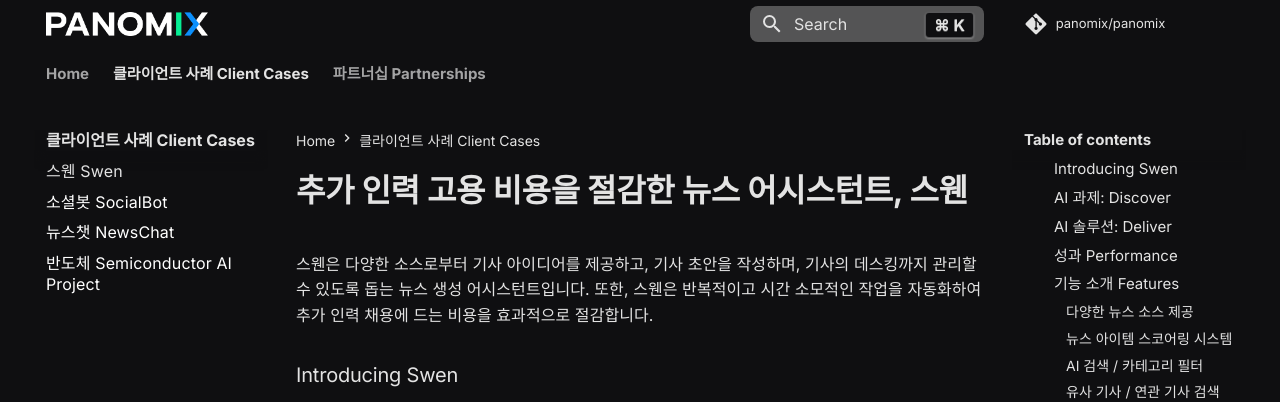
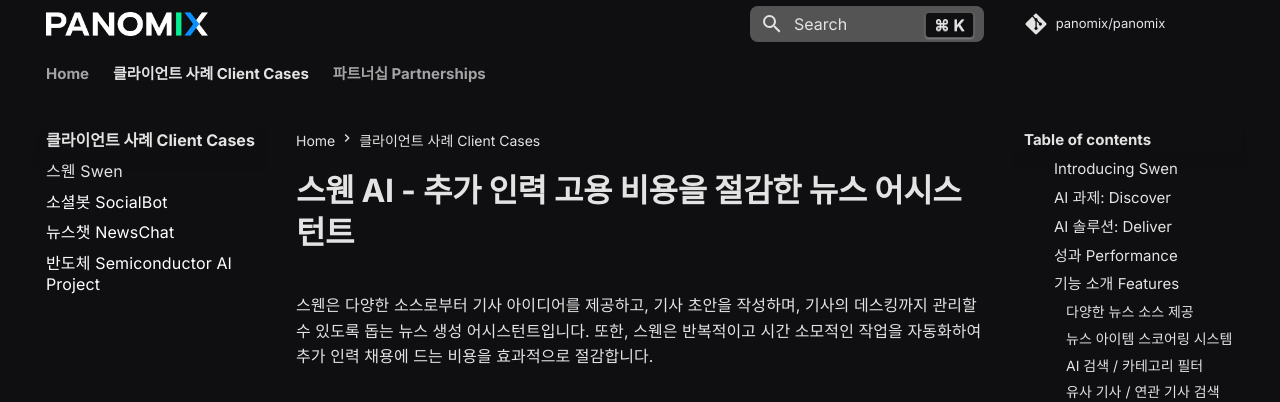
Before and after one commit to panomix/panomix, an MkDocs documentation site: the page built from docs/clients/news/news.md, in a window 1280 px wide and 900 px high, cut to the strip 0-402 px from the top of the window. Built offline with MkDocs 1.6.1 and Material for MkDocs 9.7.7, drawn with Linux system fonts in a browser that asks for light colours; comment, search, counter and statistics services are not loaded.

Commit message:
Update news.md

```diff
--- a/docs/clients/news/news.md
+++ b/docs/clients/news/news.md
@@ -1,4 +1,4 @@
-# **추가 인력 고용 비용을 절감한 뉴스 어시스턴트, 스웬**
+# **스웬 AI - 추가 인력 고용 비용을 절감한 뉴스 어시스턴트**
 
 스웬은 다양한 소스로부터 기사 아이디어를 제공하고, 기사 초안을 작성하며, 기사의 데스킹까지 관리할 수 있도록 돕는 뉴스 생성 어시스턴트입니다. 또한, 스웬은 반복적이고 시간 소모적인 작업을 자동화하여 추가 인력 채용에 드는 비용을 효과적으로 절감합니다.
 
```
